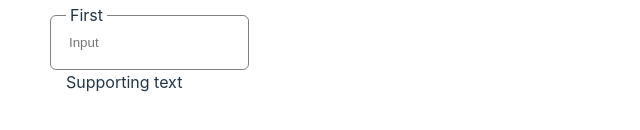
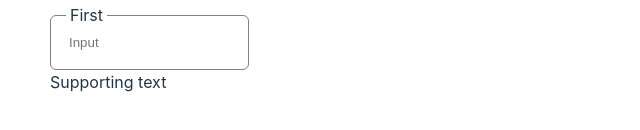
Before and after one commit to adleexavier/TourAndTravel-React-Node, a React (Vite) app in the folder client/: page / in a window 1280 px wide. Shown: the part 346-476 px from the top of the page, without its empty margins (0-640 px from the left). Built offline with nearby package versions, Linux system fonts and the light colour scheme.

Commit message:
Created the reusable input field

```diff
--- a/client/src/Ui/InputField.jsx
+++ b/client/src/Ui/InputField.jsx
@@ -9,10 +9,12 @@ InputField.propTypes = {
   status: PropTypes.oneOf(["active", "inactive", "error", "success"]),
   type: PropTypes.oneOf(["search", "dropdown", "dropdownsearch", ""]),
 };
+
 export default function InputField({ setValue, status, type }) {
+  console.log(status);
   return (
     <div className={classes.inputwrapper}>
-      <label>First</label>
+      <label className={`${status}`}>First</label>
       <div className={`${classes.inputcontainer} ${classes[status]}`}>
         {(type === "search" || type === "dropdownsearch") && (
           <div className={classes.icon}>
@@ -40,7 +42,7 @@ export default function InputField({ setValue, status, type }) {
           </div>
         )}
       </div>
-      <text>Supporting text</text>
+      <span>Supporting text</span>
     </div>
   );
 }
--- a/client/src/Ui/InputField.module.css
+++ b/client/src/Ui/InputField.module.css
@@ -6,7 +6,6 @@
   border: 1px solid gray;
   border-radius: 6px;
   position: relative;
-  /* width: 200px; */
   line-height: 6ex;
   display: flex;
 }
--- a/client/src/Views/LandingPage.jsx
+++ b/client/src/Views/LandingPage.jsx
@@ -4,7 +4,7 @@ import classes from "./LandingPage.module.css";
 export default function LandingPage() {
   return (
     <div className={classes.test}>
-      <InputField status={"aofapfk"} />
+      <InputField status={"active"} />
     </div>
   );
 }
```
